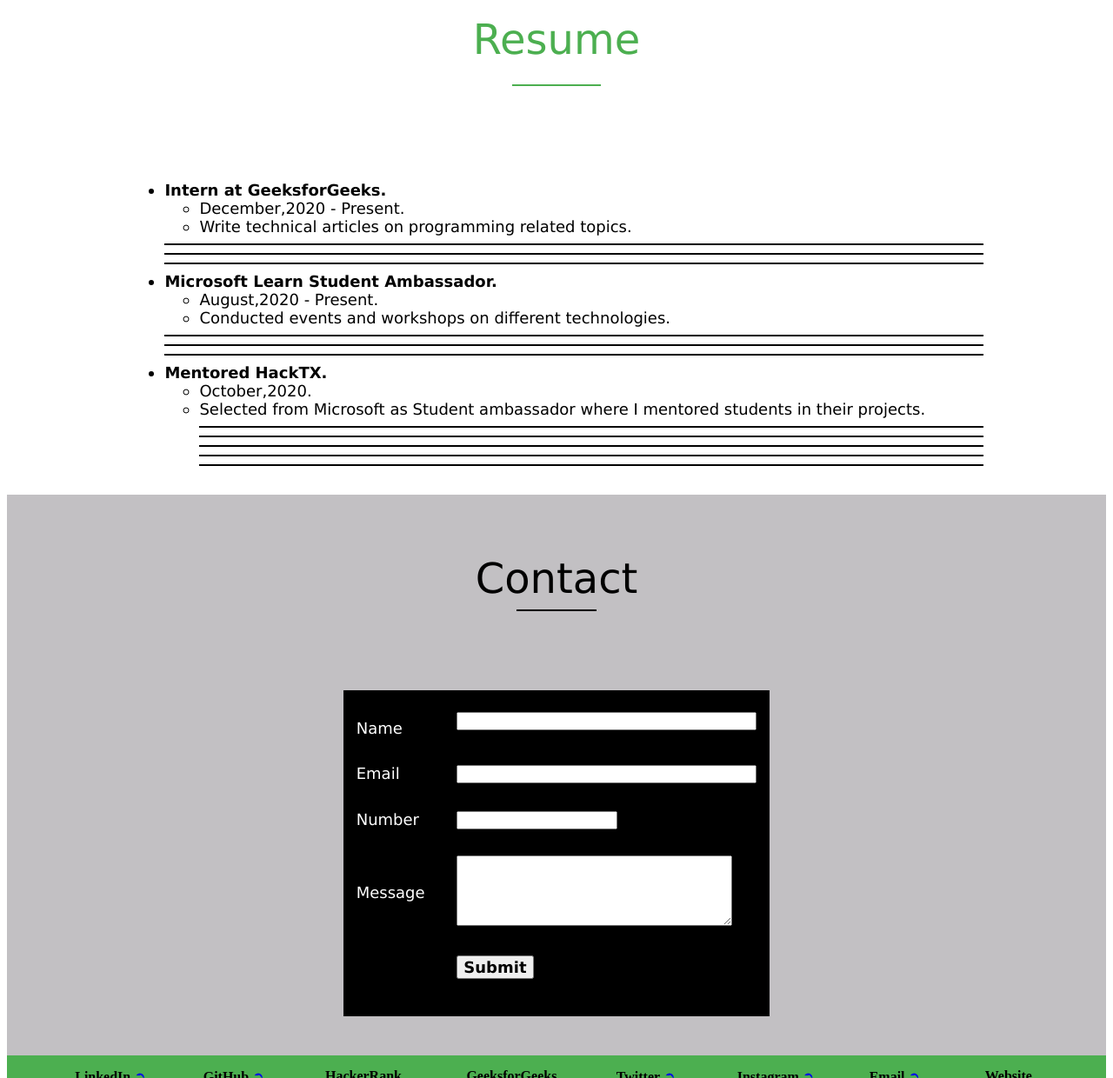
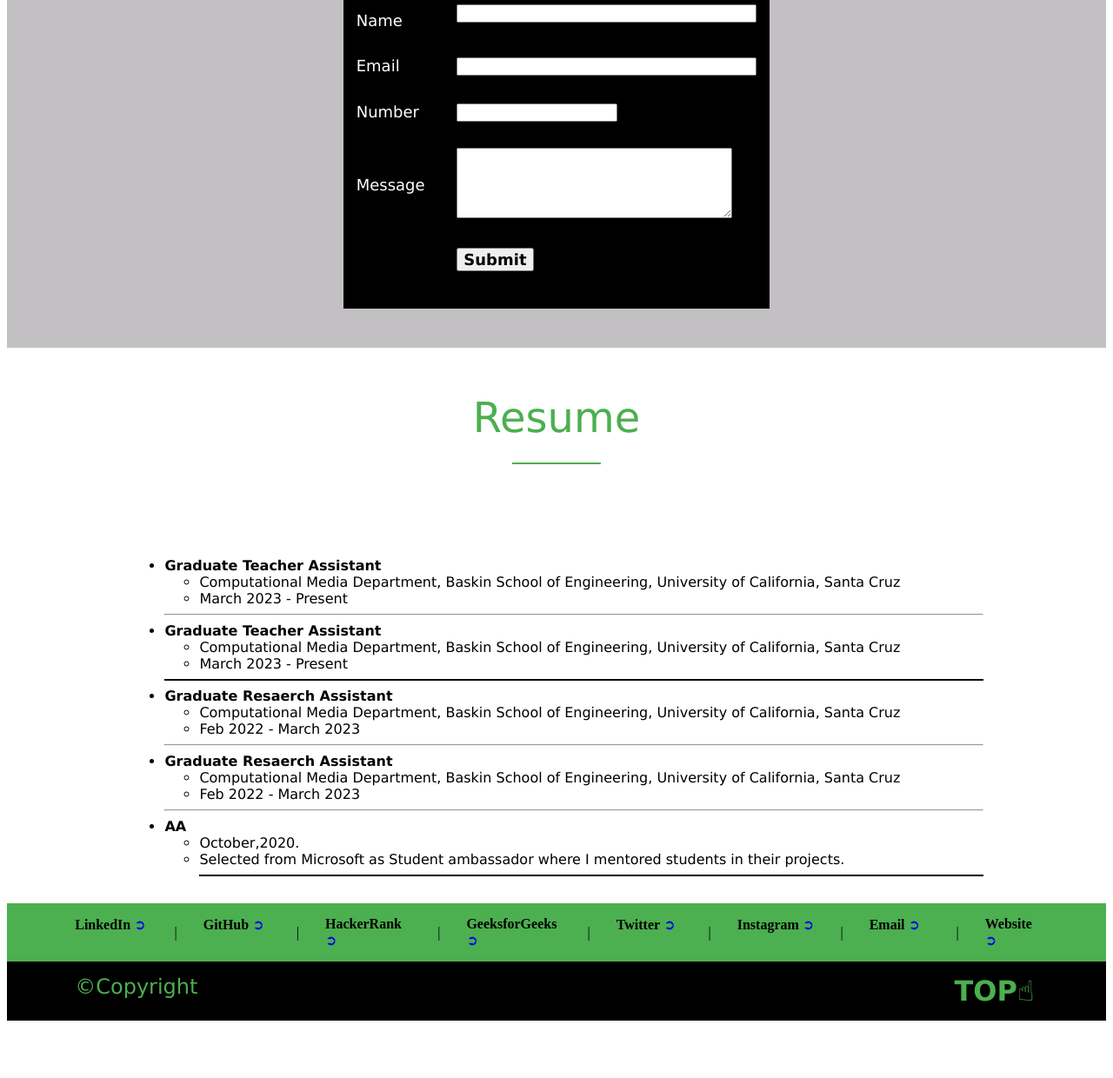
Before and after one commit to atiehmk/atiehmk.github.io, a plain HTML site: page index.html in a window 1280 px wide. Shown: the part 1560-2800 px from the top of the page at 87% size. After the commit the page ends 2742 px from the top, so only its background shows below. Drawn offline with Linux system fonts and the light colour scheme.

Commit message:
Update index.html

```diff
--- a/index.html
+++ b/index.html
@@ -69,9 +69,9 @@
    					 </td>
 
    					 <td>
-   						 <a href="#achievements" style="text-decoration:none">
+   						 <a href="#publications" style="text-decoration:none">
    							 <font face="Verdana" size="5" color=black>
-   								 Publication
+   								 Publications
    							 </font>
    						 </a>
    					 </td>
@@ -81,7 +81,7 @@
    					 </td>
 
    					 <td>
-   						 <a href="#contact" style="text-decoration:none">
+   						 <a href="#resume" style="text-decoration:none">
    							 <font face="Verdana" size="5" color=black>
    								 Resume
    							 </font>
@@ -130,36 +130,15 @@
    					 <td width="60%">
    						 <font face="Verdana" size="4"
    							 color="black">
-   							 Thanks for your interest, here
-   							 is a quick story of me and this
-   							 website.
+   						this
    							 <hr color="black">
-   							 Sandeep Jain An IIT Roorkee alumnus
-   							 and founder of GeeksforGeeks. He
-   							 loves to solve programming problems
-   							 in most efficient ways. Apart from
-   							 GeeksforGeeks, he has worked with
-   							 DE Shaw and Co. as a software
-   							 developer and JIIT Noida as an
-   							 assistant professor.
+this
    							 <hr color="black">
 
-   							 I do my work mainly in C-Language,
-   							 C++ and JAVA. C++ and Data Structure
-   							 & Algorithm are my stronger section.
-   							 Besides these I know Web Development,
-   							 LINUX and database as well.
+this
    							 <hr color="black">
 
-   							 This website is basically one of my
-   							 Web Development project which is
-   							 built using HTML only.
-   							 Here one can also find ideas for
-   							 projects in different languages.
-
-   							 Thanks again for reading this,
-   							 because of people like you, it
-   							 exists and prospers!
+this
 
 
    						 </font>
@@ -174,7 +153,10 @@
     <!--About(end)-->
 
     <!--Projects(start)-->
-
+     <table id="projects" border="0" width="100%"
+   	 cellpadding="0" cellspacing="0" bgcolor="white">
+   	 <tr>
+   		 <td>
 
    			 <table border="0" cellpadding="15"
    				 cellspacing="0" width="80%" align="center">
@@ -190,17 +172,19 @@
    				 </tr>
 
 
+   </table>
 
-   			 </table>
-
+   		 </td>
+   	 </tr>
+    </table>
 
 
 
 <div class="row mb-4"><div class="col col-12 col-md-6 project-image p-3"><img src="image1.png" alt=""
-style="float:left; width:100px; height:100px;"><div class="col col-12 col-md-6 project-description"><div><h2 class="d-none d-md-block" style="margin-left:5em">title</h2><p style="margin-left:7em"> explanation<br> new paragraph<br> new paragraph <a href="link" rel="none"><em> title link</em></a>, text</p><div><a href="github link" rel="none"><button class="btn btn-primary" style="margin-left:8em">View on GitHub</button></a></div></div></div></div>
+style="float:left; width:100px; height:100px;"><div class="col col-12 col-md-6 project-description"><div><h2 class="d-none d-md-block" style="margin-left:5em">Gamified Persuasive Eco-Feedback Application</h2><p style="margin-left:7em"> explanation<br> new paragraph<br> new paragraph <a href="link" rel="none"><em> title link</em></a>, text</p><div><a href="github link" rel="none"><button class="btn btn-primary" style="margin-left:8em">View on GitHub</button></a></div></div></div></div>
 <hr>
 <div class="row mb-4"><div class="col col-12 col-md-6 project-image p-3"><img src="image1.png" alt=""
-style="float:left; width:20px; height:20px;"><div class="col col-12 col-md-6 project-description"><div><h2 class="d-none d-md-block" style="margin-left:5em">title</h2><p style="margin-left:7em"> explanation<br> new paragraph<br> new paragraph <a href="link" rel="none"><em> title link</em></a>, text</p><div><a href="github link" rel="none"><button class="btn btn-primary" style="margin-left:8em">View on GitHub</button></a></div></div></div></div>
+style="float:left; width:20px; height:20px;"><div class="col col-12 col-md-6 project-description"><div><h2 class="d-none d-md-block" style="margin-left:5em"> Ecological Momentary Assessment for pain management</h2><p style="margin-left:7em"> explanation<br> new paragraph<br> new paragraph <a href="link" rel="none"><em> title link</em></a>, text</p><div><a href="github link" rel="none"><button class="btn btn-primary" style="margin-left:8em">View on GitHub</button></a></div></div></div></div>
 <hr>
 <div class="row mb-4"><div class="col col-12 col-md-6 project-image p-3"><img src="image1.png" alt=""
 style="float:left; width:20px; height:20px;"><div class="col col-12 col-md-6 project-description"><div><h2 class="d-none d-md-block" style="margin-left:5em">title</h2><p style="margin-left:7em"> explanation<br> new paragraph<br> new paragraph <a href="link" rel="none"><em> title link</em></a>, text</p><div><a href="github link" rel="none"><button class="btn btn-primary" style="margin-left:8em">View on GitHub</button></a></div></div></div></div>
@@ -210,91 +194,9 @@ style="float:left; width:20px; height:20px;"><div class="col col-12 col-md-6 pro
 
     <!--Projects(end)-->
 <hr color="black">
-    <!--Achievement(start)-->
-    <table id="Resume" border="0" width="100%"
-   	 cellpadding="0" cellspacing="0" bgcolor="white">
-   	 <tr>
-   		 <td>
-   			 <table border="0" cellpadding="15"
-   				 cellspacing="0" width="80%" align="center">
-   				 <tr>
-   					 <td height="180" align="center" valign="middle">
-   						 <font face="Verdana" size="7" color="#4CAF50">
-   							 Resume
-   							 <hr color="#4CAF50" width="100">
-   						 </font>
-   					 </td>
-   				 </tr>
 
-   				 <tr>
-   					 <td>
-   						 <font face="Verdana" size="4" color="black">
-   							 <ul>
-   								 <li>
-   									 <b>Intern at GeeksforGeeks.</b>
-   									 <ul>
-   										 <li>
-   											 December,2020 - Present.
-   										 </li>
-   										 <li>
-   											 Write technical articles
-   											 on programming related topics.
-   										 </li>
-   									 </ul>
-   								 </li>
-
-   								 <li>
-   									 <hr color="black">
-   									 <hr color="black">
-   									 <hr color="black">
-   									 <b>Microsoft Learn Student Ambassador.</b>
-   									 <ul>
-   										 <li>
-   											 August,2020 - Present.
-   										 </li>
-   										 <li>
-   											 Conducted events and workshops on
-   											 different technologies.
-   										 </li>
-   									 </ul>
-   								 </li>
-
-   								 <li>
-   									 <hr color="black">
-   									 <hr color="black">
-   									 <hr color="black">
-   									 <b>Mentored HackTX.</b>
-   									 <ul>
-   										 <li>
-   											 October,2020.
-   										 </li>
-   										 <li>
-   											 Selected from Microsoft as Student
-   											 ambassador where I mentored students
-   											 in their projects.
-   										 </li>
-   										 <hr color="black">
-   										 <hr color="black">
-   										 <hr color="black">
-   										 <hr color="black">
-   										 <hr color="black">
-   									 </ul>
-   								 </li>
-
-   							 </ul>
-
-   						 </font>
-   					 </td>
-   				 </tr>
-   			 </table>
-   		 </td>
-   	 </tr>
-    </table>
-    <!--Achievement(end)-->
-
-
-    <!--Contact(start)-->
-    <table id="contact" border="0" width="100%"
+ <!--Publications(start)-->
+    <table id="publications" border="0" width="100%"
    	 cellpadding="0" cellspacing="0" bgcolor="#c2c0c3">
    	 <tr>
    		 <td>
@@ -305,7 +207,7 @@ style="float:left; width:20px; height:20px;"><div class="col col-12 col-md-6 pro
    						 valign="middle" colspan="2">
    						 <font face="Verdana" size="7"
    							 color="black">
-   							 Contact
+   							 Publications
    						 </font>
    						 <hr color="black" width="90">
    					 </td>
@@ -403,7 +305,106 @@ style="float:left; width:20px; height:20px;"><div class="col col-12 col-md-6 pro
    		 </td>
    	 </tr>
     </table>
-    <!--Contact(end)-->
+    <!--Publications(end)-->
+    <!--Resume(start)-->
+    <table id="resume" border="0" width="100%"
+   	 cellpadding="0" cellspacing="0" bgcolor="white">
+   	 <tr>
+   		 <td>
+   			 <table border="0" cellpadding="15"
+   				 cellspacing="0" width="80%" align="center">
+   				 <tr>
+   					 <td height="180" align="center" valign="middle">
+   						 <font face="Verdana" size="7" color="#4CAF50">
+   							 Resume
+   							 <hr color="#4CAF50" width="100">
+   						 </font>
+   					 </td>
+   				 </tr>
+
+   				 <tr>
+   					 <td>
+   						 <font face="Verdana" size="3" color="black">
+   							 <ul>
+   								 <li>
+
+                                 	 <b>Graduate Teacher Assistant</b>
+   									 <ul>
+   										 <li>
+   								Computational Media Department, Baskin School of Engineering, University of California, Santa Cruz
+   										 </li>
+   										 <li>
+   			March 2023 - Present
+   										 </li>
+   									 </ul>
+   								 </li>
+<hr>
+   								 <li>
+   									 <b>Graduate Teacher Assistant</b>
+   									 <ul>
+   										 <li>
+   								Computational Media Department, Baskin School of Engineering, University of California, Santa Cruz
+   										 </li>
+   										 <li>
+   			March 2023 - Present
+   										 </li>
+   									 </ul>
+   								 </li>
+
+   								 <li>
+   									  <hr color="black">
+
+                                     	 <b>Graduate Resaerch Assistant</b>
+   									 <ul>
+   										 <li>
+   								Computational Media Department, Baskin School of Engineering, University of California, Santa Cruz
+   										 </li>
+   										 <li>
+   		Feb 2022 - March 2023 						  							 </li>
+   									 </ul>
+   								 </li>
+
+   								 <li>
+   									 <hr>
+
+   									 <b>Graduate Resaerch Assistant</b>
+   									 <ul>
+   										 <li>
+   								Computational Media Department, Baskin School of Engineering, University of California, Santa Cruz
+   										 </li>
+   										 <li>
+   		Feb 2022 - March 2023 						  							 </li>
+   									 </ul>
+   								 </li>
+
+   								 <li>
+   									 <hr>
+
+   									 <b>AA</b>
+   									 <ul>
+   										 <li>
+   											 October,2020.
+   										 </li>
+   										 <li>
+   											 Selected from Microsoft as Student
+   											 ambassador where I mentored students
+   											 in their projects.
+   										 </li>
+   										 <hr color="black">
+
+   									 </ul>
+   								 </li>
+
+   							 </ul>
+
+   						 </font>
+   					 </td>
+   				 </tr>
+   			 </table>
+   		 </td>
+   	 </tr>
+    </table>
+    <!--Resume(end)-->
 
 
     <!--Footer1(start)-->
```
